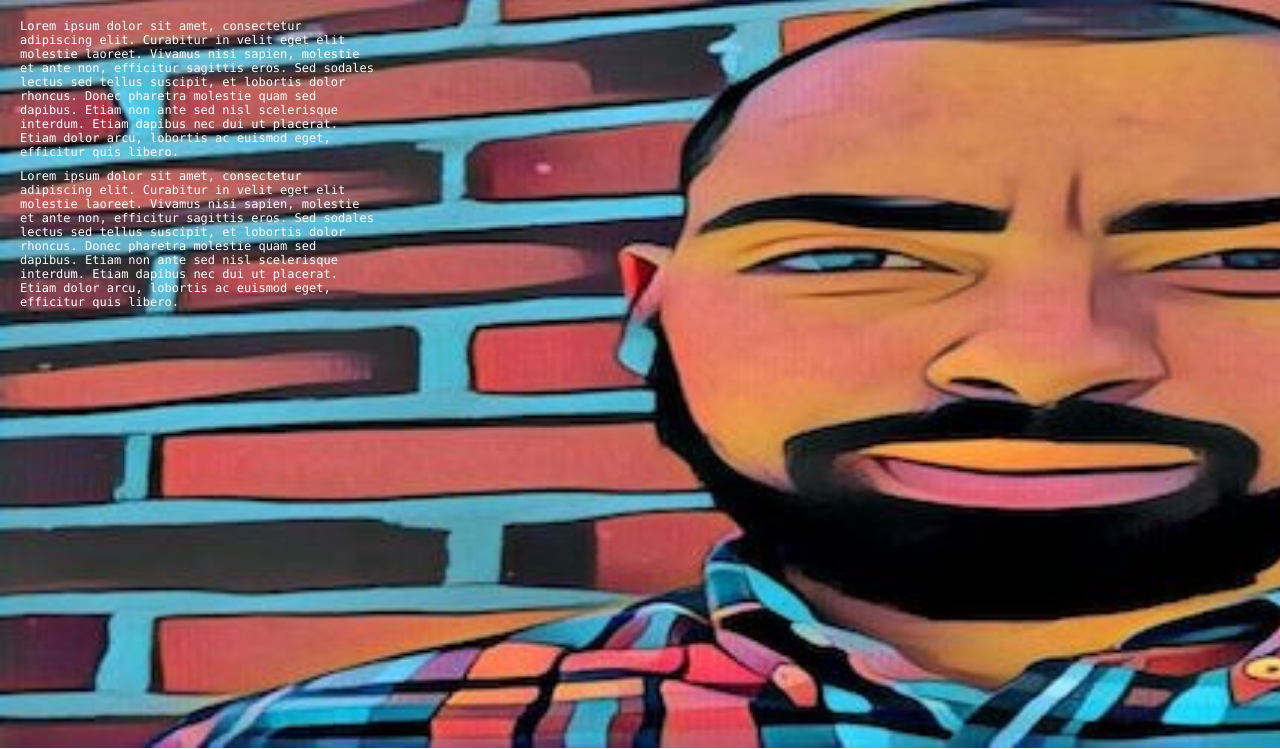
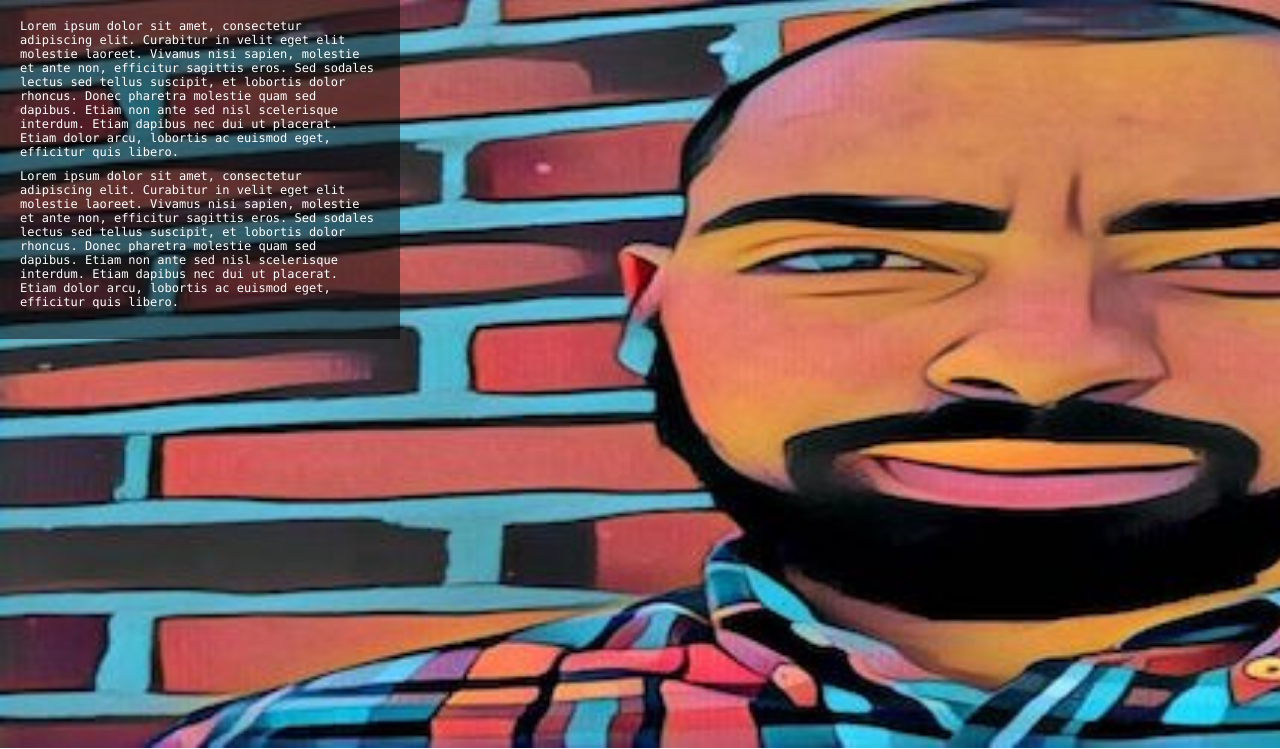
Before and after one commit to lmregus/mywebsite, a Flask app: page / in a window 1280 px wide. Shown: the part 51-800 px from the top of the page. Run offline with Flask 2, Linux system fonts and the light colour scheme; parts of the project's set-up code (start-up, migrations or seed data) failed here and were passed over; some libraries are stand-ins or nearby versions.

Commit message:
adds background color

```diff
--- a/app/static/ux/css/main.css
+++ b/app/static/ux/css/main.css
@@ -39,4 +39,5 @@ textarea.form-control {
 	font: 12px Monaco, Mono-Space;
 	margin: 0;
 	width: 400px;
+	background-color: rgba(0,0,0,0.5);
 }
```
